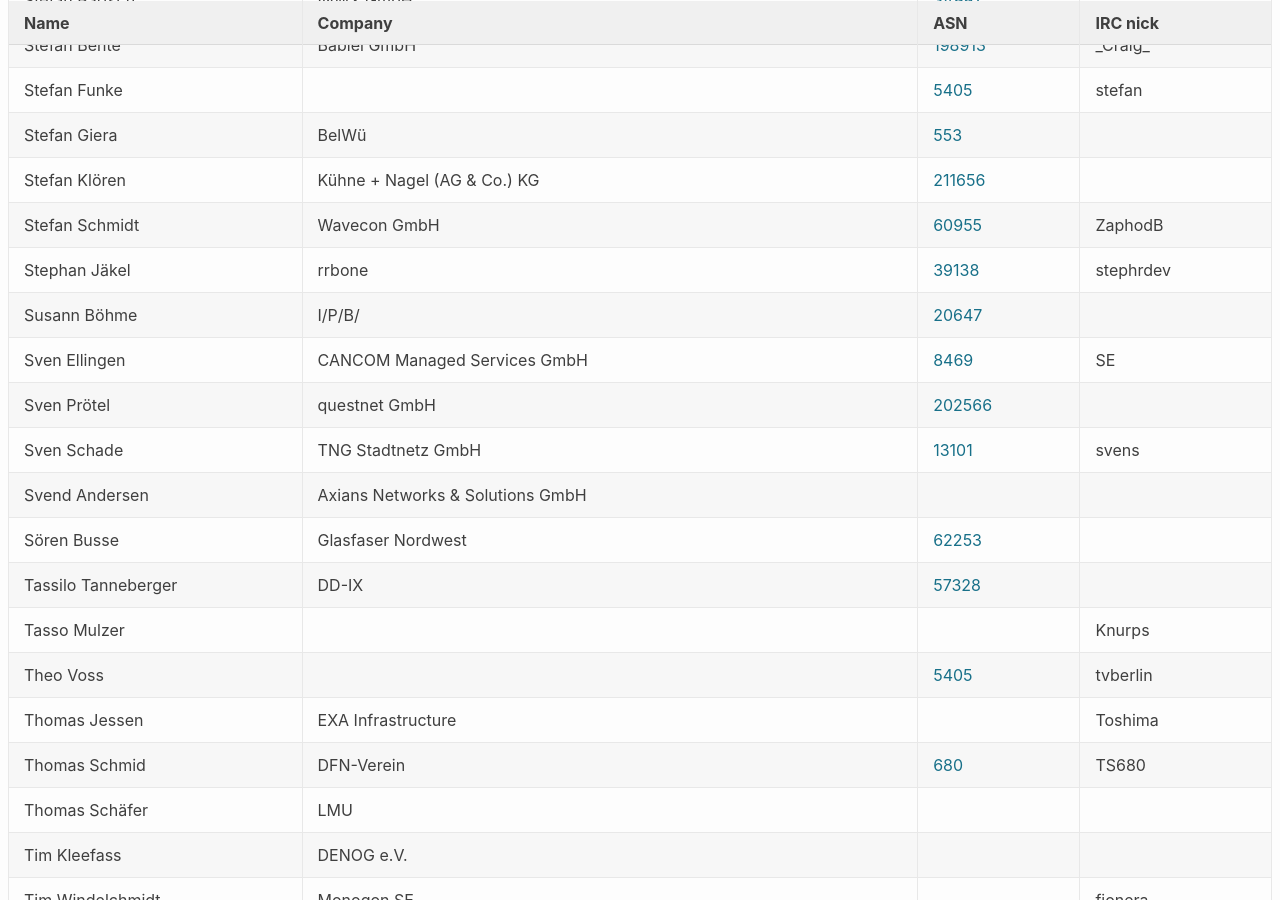
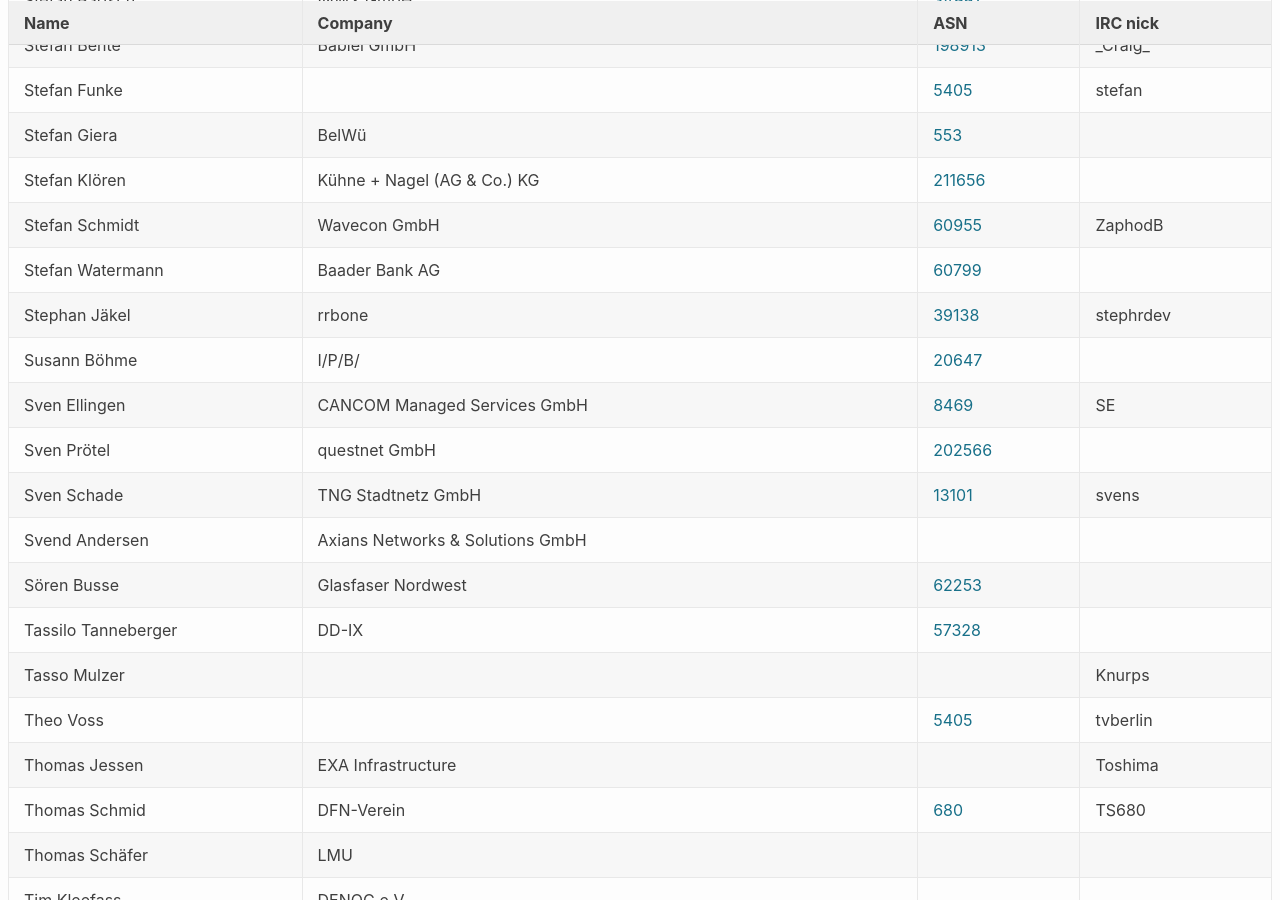
Before and after one commit to denog/pretix-attendeelist, a Jekyll site: the page built from denog15/index.md, in a window 1280 px wide and 900 px high, scrolled down 10189 px. Built offline with Jekyll 4.4.1, drawn with Linux system fonts in a browser that asks for light colours.

Commit message:
Latest data: Wed Oct 11 12:36:58 UTC 2023

```diff
--- a/_data/attendees_denog15_onsite.json
+++ b/_data/attendees_denog15_onsite.json
@@ -1374,6 +1374,12 @@
     "asn": "60955"
   },
   {
+    "name": "Stefan Watermann",
+    "company": "Baader Bank AG",
+    "irc": null,
+    "asn": "60799"
+  },
+  {
     "name": "Stephan Jäkel",
     "company": "rrbone",
     "irc": "stephrdev",
```
